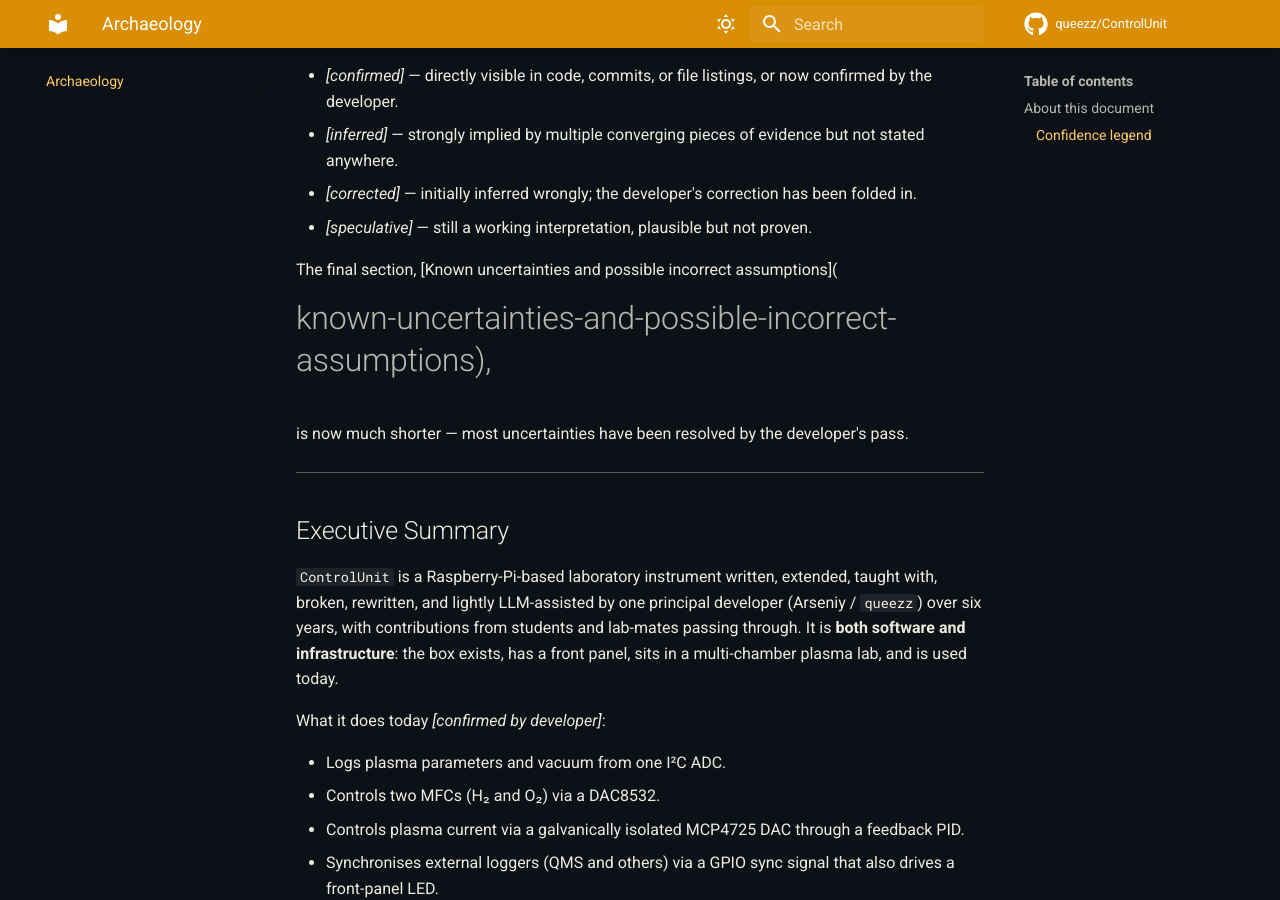
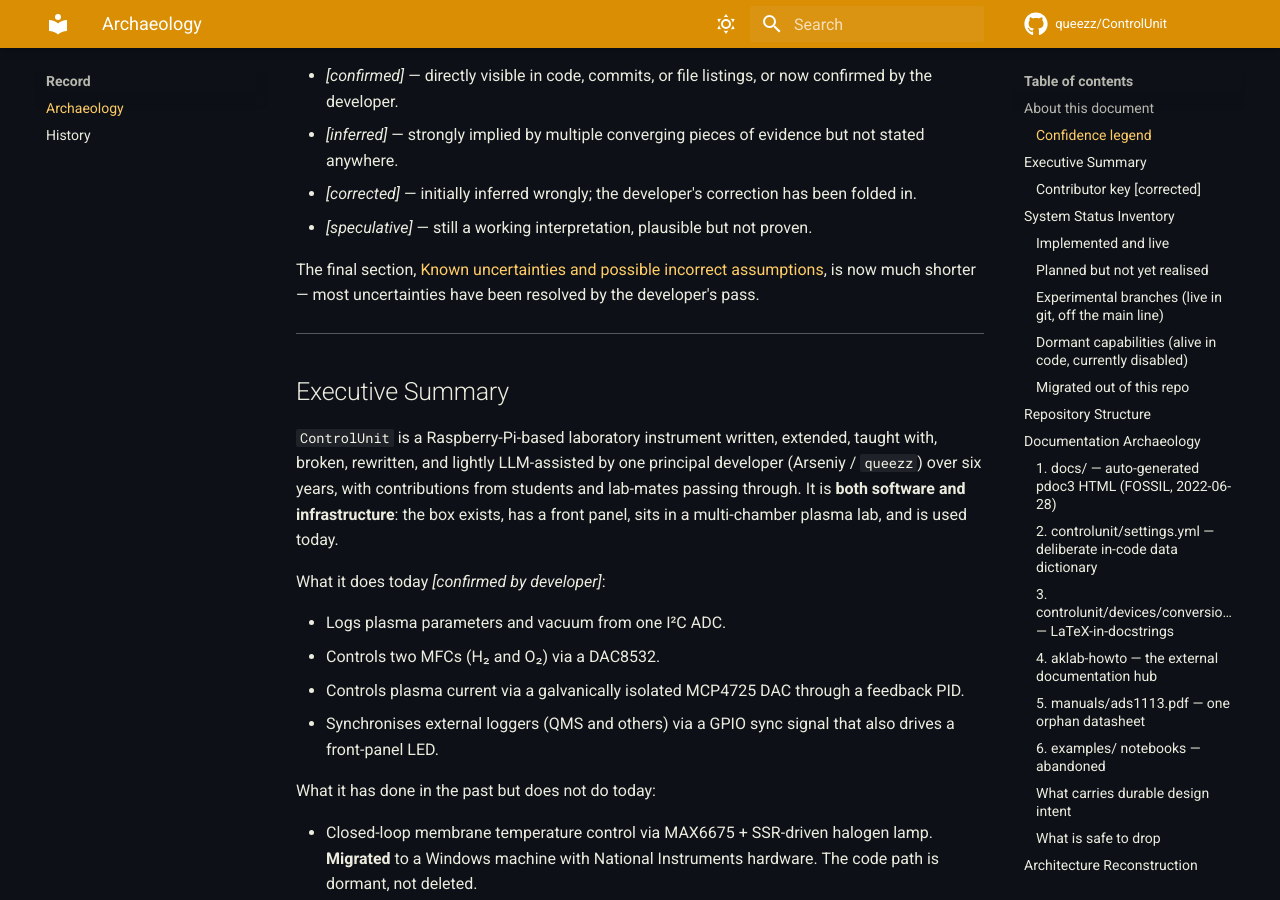
Before and after one commit to queezz/ControlUnit, an MkDocs documentation site: the page built from docs/Archaeology.md, in a window 1280 px wide and 900 px high, scrolled down 991 px. Built offline with MkDocs 1.6.1 and Material for MkDocs 9.7.7, drawn with Linux system fonts in a browser that asks for light colours; comment, search, counter and statistics services are not loaded; some of the changed text lies outside the part shown.

Commit message:
Fix broken Markdown TOC heading parse
Fix a multi-line inline link that Python-
Markdown parsed incorrectly as a rogue H1
heading.

Restore proper Material TOC hierarchy by
single-lining the anchor URL for the
"Known uncertainties" link.

```diff
--- a/docs/Archaeology.md
+++ b/docs/Archaeology.md
@@ -41,8 +41,7 @@ Inline epistemic tags are still used where status is non-obvious:
   proven.
 
 The final section,
-[Known uncertainties and possible incorrect assumptions](
-#known-uncertainties-and-possible-incorrect-assumptions),
+[Known uncertainties and possible incorrect assumptions](#known-uncertainties-and-possible-incorrect-assumptions),
 is now much shorter — most uncertainties have been resolved by the
 developer's pass.
 
@@ -139,14 +138,13 @@ This is the corrected mapping of git authors to humans.
   lab Raspberry Pi. His pass through the codebase coincided with
   Arseniy's first serious effort to migrate from numpy arrays to
   pandas DataFrames.
-- **Kurokawa-kun.** Earlier lab contributor. Left
+- **Kurokawa-kun** (git handle **`Kshora`**). Lab contributor. PRs #1,
+  #18, #19 — early MFC and MCP4725 work. Also left
   `kurokawa-dev/PWR.py` — a quarantined SCPI driver for a Kikusui
   PWR-401L bench supply — never integrated into `ControlUnit`.
 - **Kawabata-kun.** Came *after* Kurokawa. Wrote the final
   plasma-current PID loop and helped land the isolated-DAC
   integration in April 2026 (`kawdev` branch).
-- **`Kshora`.** External PR contributor (PRs #1, #18, #19) for early
-  MFC and MCP4725 work.
 - **`codex/*` automated bot.** Two LLM-authored PRs in August 2025
   (#20, #21). Arseniy's first experiment with LLM-assisted design;
   not tested on the rig at the time.
@@ -1546,9 +1544,11 @@ or external knowledge.
   it (and introduced the I²C-per-channel-read bottleneck).
 - The "Phase 4 commit by hasuo_kuzmin.lab" was Miura-kun committing
   from the lab Pi during a pandas-migration push.
-- **Kurokawa** and **Kawabata** are two separate contributors in
-  sequence: Kurokawa left `kurokawa-dev/PWR.py`; Kawabata came later
-  with `kawdev` and the plasma-current PID / isolated-DAC work.
+- **Kurokawa** (git handle `Kshora`) and **Kawabata** are two separate
+  contributors in sequence: Kurokawa submitted PRs #1, #18, #19 as
+  `Kshora` (early MFC / MCP4725 work) and left `kurokawa-dev/PWR.py`;
+  Kawabata came later with `kawdev` and the plasma-current PID /
+  isolated-DAC work.
 - The "Kawabata" name attached to the plasma-current PID and
   isolation work is correct.
 - The "baseline = 1000 mV corresponds to ~16 A" value reflects an
@@ -1588,8 +1588,7 @@ is good. Until then, this is what we know.
 
 ---
 
-# Related Projects and Ecosystem Evolution
-
+## Related Projects and Ecosystem Evolution
 > The first two passes treated `ControlUnit` as if it were an island.
 > It is not. It sits in a small constellation of repositories that
 > share the same author, the same lab, overlapping hardware, and a
@@ -1600,8 +1599,7 @@ is good. Until then, this is what we know.
 > rewriting the previous archaeology — those edges were always there,
 > we just did not name them.
 
-## Why this section exists
-
+### Why this section exists
 A repeated pattern in the first two passes was: "this looks
 half-finished" → developer correction: "yes, because the rest moved
 elsewhere." The membrane temperature path, the hardware documentation,
@@ -1626,10 +1624,8 @@ Naming the gates:
 The constellation is small but it is a real lineage. The rest of this
 section reconstructs it.
 
-## The constellation
-
-### 1. `echelle_spectra` — the predecessor (≈ 2018–2019)
-
+### The constellation
+#### 1. `echelle_spectra` — the predecessor (≈ 2018–2019)
 Repository: <https://github.com/queezz/echelle_spectra>
 
 A spectroscopic GUI and data-processing application developed during
@@ -1672,8 +1668,7 @@ in the Phase 4 Developer Note is, in retrospect, a delayed payment on
 patterns that were *imported* in `Echelle` and only *understood* in
 `ControlUnit` Phase 4.
 
-### 2. `pihtivacuum` — the co-resident peer (concurrent with `ControlUnit`)
-
+#### 2. `pihtivacuum` — the co-resident peer (concurrent with `ControlUnit`)
 Repository: <https://github.com/queezz/pihtivacuum>
 
 A companion project running on **the same Raspberry Pi as
@@ -1715,8 +1710,7 @@ already begun to function as a small operating environment hosting
 articulated the "network of instruments" philosophy. The intent
 arrived after the practice.
 
-### 3. `TemperatureControl` — the migration target (≈ 2024 onward)
-
+#### 3. `TemperatureControl` — the migration target (≈ 2024 onward)
 Repository: <https://github.com/queezz/TemperatureControl>
 
 A Windows + National Instruments DAQ implementation of the
@@ -1759,8 +1753,7 @@ What `TemperatureControl` represents in the constellation:
 > used to own. Reading the `ControlUnit` repository alone gives you
 > only the *departure*; the constellation gives you the arrival.
 
-### 4. `aklab-howto` — the external documentation hub
-
+#### 4. `aklab-howto` — the external documentation hub
 Repository: <https://github.com/queezz/aklab-howto>
 Live site: <https://queezz.github.io/aklab-howto/>
 
@@ -1799,8 +1792,7 @@ What it does for the archaeology of `ControlUnit`:
 > migrate `ads1113.pdf` *out* into `aklab-howto`, and replace the
 > in-repo folder with a one-line pointer.
 
-### 5. `tclogger` — the future-direction successor (recent)
-
+#### 5. `tclogger` — the future-direction successor (recent)
 Repository: <https://github.com/queezz/tclogger>
 
 An ESP32-based thermocouple-logging project. The "single TC logger"
@@ -1830,8 +1822,7 @@ What it represents:
 > "single Pi does everything" lineage; `tclogger` is the *initial*
 > form of the lineage that replaces it.
 
-## Cross-repository timeline
-
+### Cross-repository timeline
 Anchoring `ControlUnit`'s development against the others gives a
 fuller chronology:
 
@@ -1886,13 +1877,11 @@ The dates inside `ControlUnit` are precise (git-confirmed). The dates
 *[speculative on exact years]* — the corresponding repo histories
 would tighten them.
 
-## Philosophical evolution across the constellation
-
+### Philosophical evolution across the constellation
 Reading the five repos as one body of work, four trajectories are
 visible.
 
-### From inherited patterns to chosen patterns
-
+#### From inherited patterns to chosen patterns
 `Echelle` → `ControlUnit` (early phases) → `ControlUnit` (Phase 4 onward).
 The early `ControlUnit` *inherited* Qt-application patterns it did
 not yet understand (the `Worker` shape, the sys.path hack, the
@@ -1902,8 +1891,7 @@ patterns moving from *received* to *chosen* — kept because they
 work, modified where they do not, named in vocabulary the developer
 controls.
 
-### From "one machine does everything" to "boundary along signal class"
-
+#### From "one machine does everything" to "boundary along signal class"
 `ControlUnit` → `TemperatureControl`. The first major decoupling cut
 the lab apparatus along the boundary of *thermocouple measurement +
 heater control*. Not because the software architecture demanded it,
@@ -1911,8 +1899,7 @@ but because the *physical signal class* deserved better hardware (NI
 DAQ for accuracy, Windows for driver maturity). The boundary is
 *physical*, not architectural.
 
-### From "in-code datasheet links" to "external documentation hub"
-
+#### From "in-code datasheet links" to "external documentation hub"
 `settings.yml` URLs → `aklab-howto` pages. Early `ControlUnit`
 captured hardware knowledge as comments. `aklab-howto` later
 absorbed that knowledge into its own MkDocs site, leaving
@@ -1920,8 +1907,7 @@ absorbed that knowledge into its own MkDocs site, leaving
 strategy* as `TemperatureControl`, applied to documentation rather
 than to thermocouples.
 
-### From "monolithic control panel" to "network of single-purpose nodes"
-
+#### From "monolithic control panel" to "network of single-purpose nodes"
 `ControlUnit` + `pihtivacuum` (multiple processes, one Pi) →
 `tclogger` (one process, one ESP32, network-facing). The first step
 was multi-process on one box; the second step is multi-box. The
@@ -1941,8 +1927,7 @@ already off-loading a physical signal class before the developer
 articulated the principle; `tclogger` is the first project where the
 principle was clear before the code was written.
 
-## What this means for reading `ControlUnit` itself
-
+### What this means for reading `ControlUnit` itself
 Several characteristics of this repository now have *external*
 explanations rather than *local* ones:
 
@@ -1969,8 +1954,7 @@ already provides the answer, and cross-linked to:
 - `tclogger` for the network-of-instruments direction,
 - `pihtivacuum` for the Pi-as-orchestrator peer context.
 
-## Open questions about the ecosystem
-
+### Open questions about the ecosystem
 Items where the ecosystem reading is itself uncertain and would
 benefit from the developer's pass:
 
--- a/mkdocs.yml
+++ b/mkdocs.yml
@@ -77,8 +77,9 @@ extra_javascript:
 
 nav:
   - Home: index.md
-  - Archaeology: Archaeology.md
-  - History: history.md
+  - Record:
+      - Archaeology: Archaeology.md
+      - History: history.md
   - Architecture:
       - Qt Threading: architecture/qt-threading.md
       - Signal Flow: architecture/signal-flow.md
```
Also changed, not shown: other parts of docs/Archaeology.md (+1 -1 lines), docs/history.md (+3 -4 lines).
